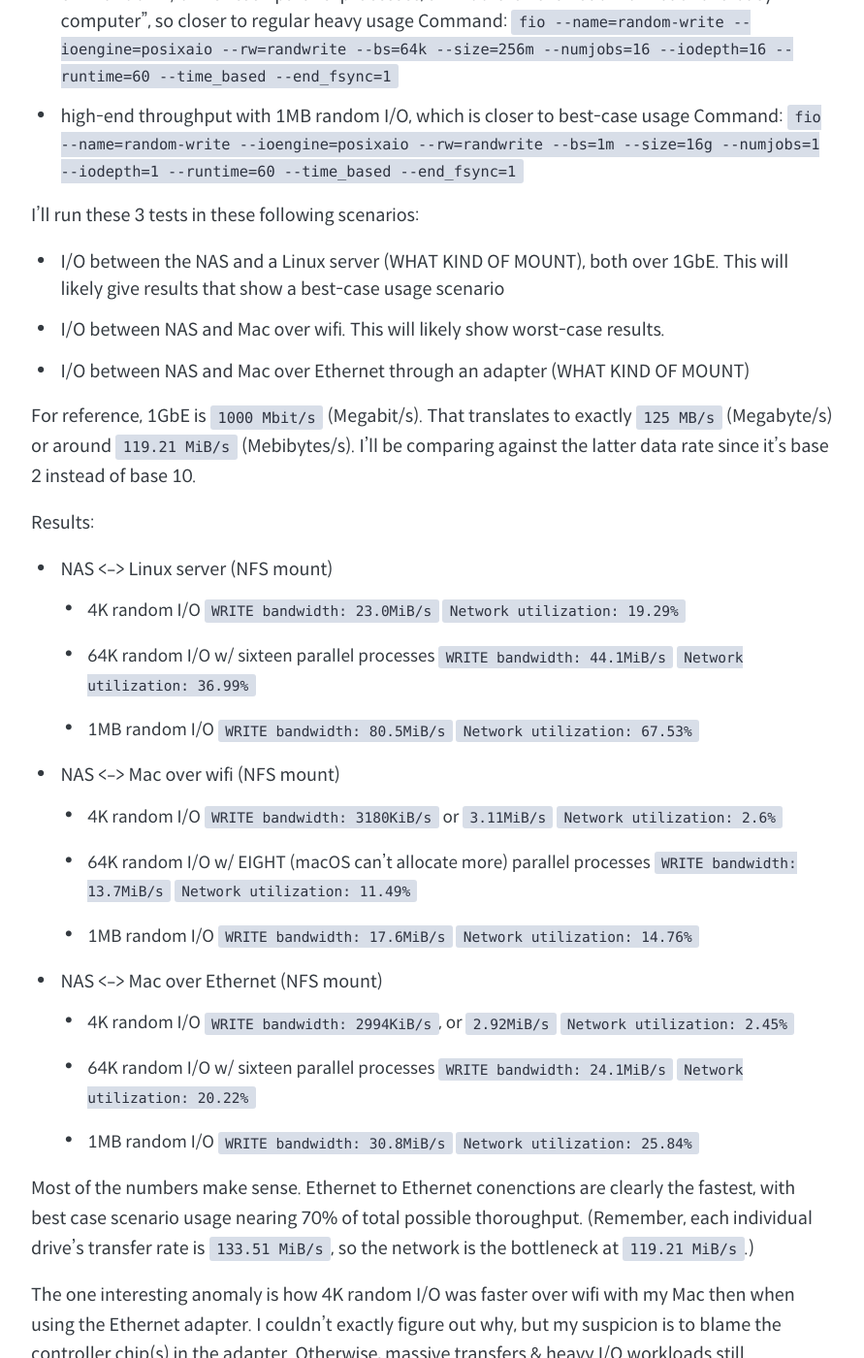
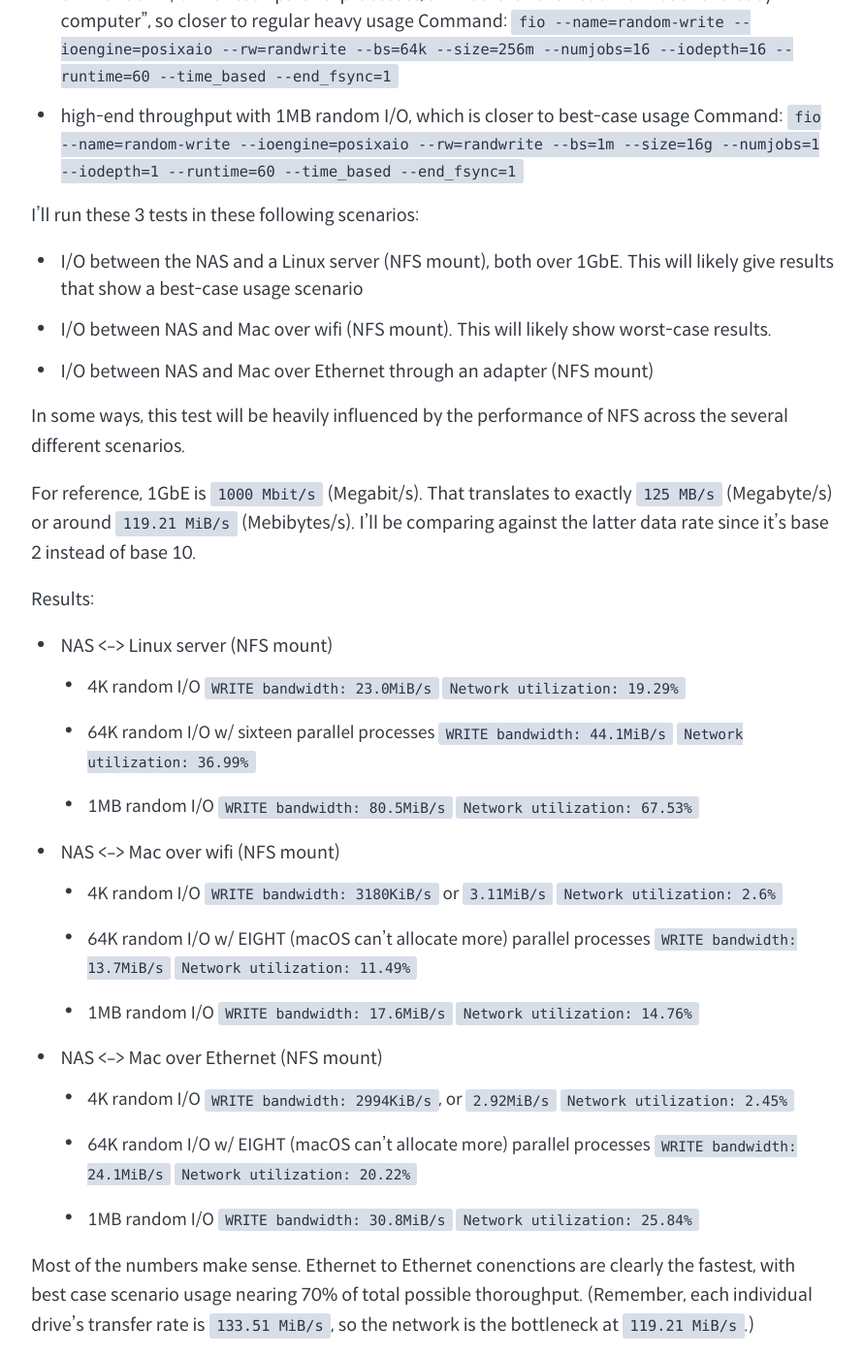
Before and after one commit to MrE-Fog/devedge-2, a Jekyll site: the page built from _posts/2021-12-11-custom-nas-build-with-mirrored-zfs-vdevs.md, in a window 1280 px wide and 1400 px high, scrolled down 15668 px. Shown: the whole window at 97% size, without its empty margins (194-1085 px from the left). Built offline with Jekyll 4.4.1, drawn with Linux system fonts in a browser that asks for light colours.

Commit message:
Finished blog post

```diff
--- a/_posts/2021-12-11-custom-nas-build-with-mirrored-zfs-vdevs.md
+++ b/_posts/2021-12-11-custom-nas-build-with-mirrored-zfs-vdevs.md
@@ -163,9 +163,11 @@ All of this testing will be done with a CLI tool called `fio` (Flexible Input/Ou
     &nbsp;
 
 I'll run these 3 tests in these following scenarios:
-- I/O between the NAS and a Linux server (WHAT KIND OF MOUNT), both over 1GbE. This will likely give results that show a best-case usage scenario
-- I/O between NAS and Mac over wifi. This will likely show worst-case results.
-- I/O between NAS and Mac over Ethernet through an adapter (WHAT KIND OF MOUNT)
+- I/O between the NAS and a Linux server (NFS mount), both over 1GbE. This will likely give results that show a best-case usage scenario
+- I/O between NAS and Mac over wifi (NFS mount). This will likely show worst-case results.
+- I/O between NAS and Mac over Ethernet through an adapter (NFS mount)
+
+In some ways, this test will be heavily influenced by the performance of NFS across the several different scenarios.
 
 For reference, 1GbE is `1000 Mbit/s` (Megabit/s). That translates to exactly `125 MB/s` (Megabyte/s) or around `119.21 MiB/s` (Mebibytes/s). I'll be comparing against the latter data rate since it's base 2 instead of base 10.
 
@@ -174,19 +176,16 @@ Results:
 - NAS <--> Linux server (NFS mount)
     - 4K random I/O
         `WRITE bandwidth: 23.0MiB/s`
-        <!-- WRITE: bw= (24.1MB/s), 23.0MiB/s-23.0MiB/s (24.1MB/s-24.1MB/s), io=3209MiB (3365MB), run=139792-139792msec -->
         `Network utilization: 19.29%`
         &nbsp;
 
     - 64K random I/O w/ sixteen parallel processes
         `WRITE bandwidth: 44.1MiB/s`
-        <!-- WRITE: bw=44.1MiB/s (46.2MB/s), 2823KiB/s-2944KiB/s (2891kB/s-3015kB/s), io=4111MiB (4311MB), run=89353-93262msec -->
         `Network utilization: 36.99%`
         &nbsp;
 
     - 1MB random I/O
         `WRITE bandwidth: 80.5MiB/s`
-        <!-- WRITE: bw=80.5MiB/s (84.4MB/s), 80.5MiB/s-80.5MiB/s (84.4MB/s-84.4MB/s), io=6922MiB (7258MB), run=85987-85987msec -->
         `Network utilization: 67.53%`
         &nbsp;
         &nbsp;
@@ -194,19 +193,16 @@ Results:
 - NAS <--> Mac over wifi (NFS mount)
     - 4K random I/O
         `WRITE bandwidth: 3180KiB/s` or `3.11MiB/s`
-        <!-- WRITE: bw=3180KiB/s (3257kB/s), 3180KiB/s-3180KiB/s (3257kB/s-3257kB/s), io=192MiB (202MB), run=61880-61880msec -->
         `Network utilization: 2.6%`
         &nbsp;
 
     - 64K random I/O w/ EIGHT (macOS can't allocate more) parallel processes
         `WRITE bandwidth: 13.7MiB/s`
-        <!-- WRITE: bw=13.7MiB/s (14.3MB/s), 157KiB/s-2518KiB/s (161kB/s-2579kB/s), io=831MiB (872MB), run=60284-60760msec -->
         `Network utilization: 11.49%`
         &nbsp;
 
     - 1MB random I/O
         `WRITE bandwidth: 17.6MiB/s`
-        <!-- WRITE: bw=17.6MiB/s (18.5MB/s), 17.6MiB/s-17.6MiB/s (18.5MB/s-18.5MB/s), io=1060MiB (1111MB), run=60240-60240msec -->
         `Network utilization: 14.76%`
         &nbsp;
         &nbsp;
@@ -214,19 +210,16 @@ Results:
 - NAS <--> Mac over Ethernet (NFS mount)
     - 4K random I/O
         `WRITE bandwidth: 2994KiB/s`, or `2.92MiB/s`
-        <!-- WRITE: bw=2994KiB/s (3066kB/s), 2994KiB/s-2994KiB/s (3066kB/s-3066kB/s), io=178MiB (187MB), run=60865-60865msec -->
         `Network utilization: 2.45%`
         &nbsp;
 
-    - 64K random I/O w/ sixteen parallel processes
+    - 64K random I/O w/ EIGHT (macOS can't allocate more) parallel processes
         `WRITE bandwidth: 24.1MiB/s`
-        <!-- WRITE: bw=24.1MiB/s (25.2MB/s), 1125KiB/s-4437KiB/s (1152kB/s-4544kB/s), io=1496MiB (1569MB), run=61237-62156msec -->
         `Network utilization: 20.22%`
         &nbsp;
 
     - 1MB random I/O
         `WRITE bandwidth: 30.8MiB/s`
-        <!-- WRITE: bw=30.8MiB/s (32.3MB/s), 30.8MiB/s-30.8MiB/s (32.3MB/s-32.3MB/s), io=1857MiB (1947MB), run=60256-60256msec -->
         `Network utilization: 25.84%`
 
 Most of the numbers make sense. Ethernet to Ethernet conenctions are clearly the fastest, with best case scenario usage nearing 70% of total possible thoroughput. (Remember, each individual drive's transfer rate is `133.51 MiB/s`, so the network is the bottleneck at `119.21 MiB/s`.)
```
